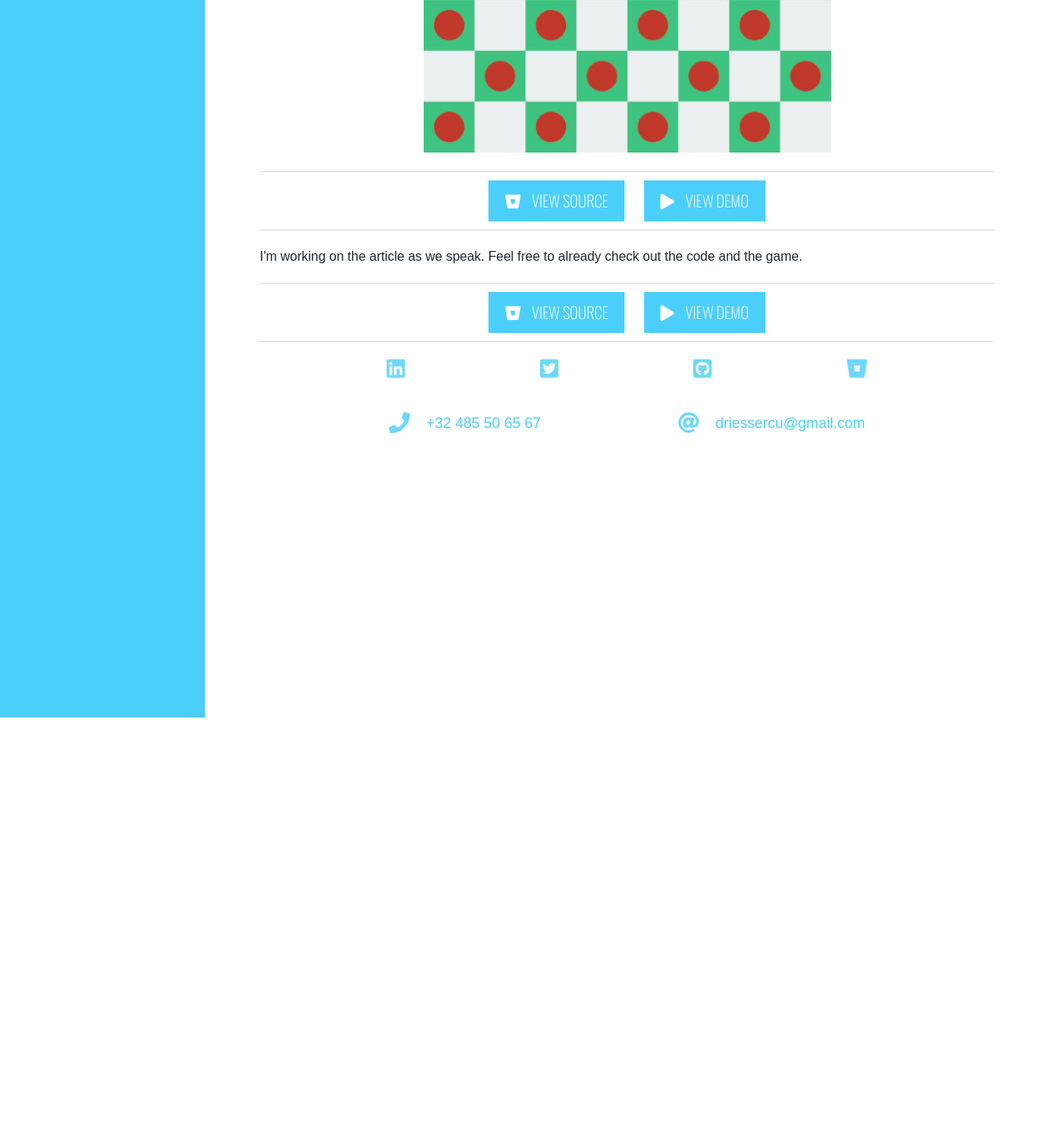
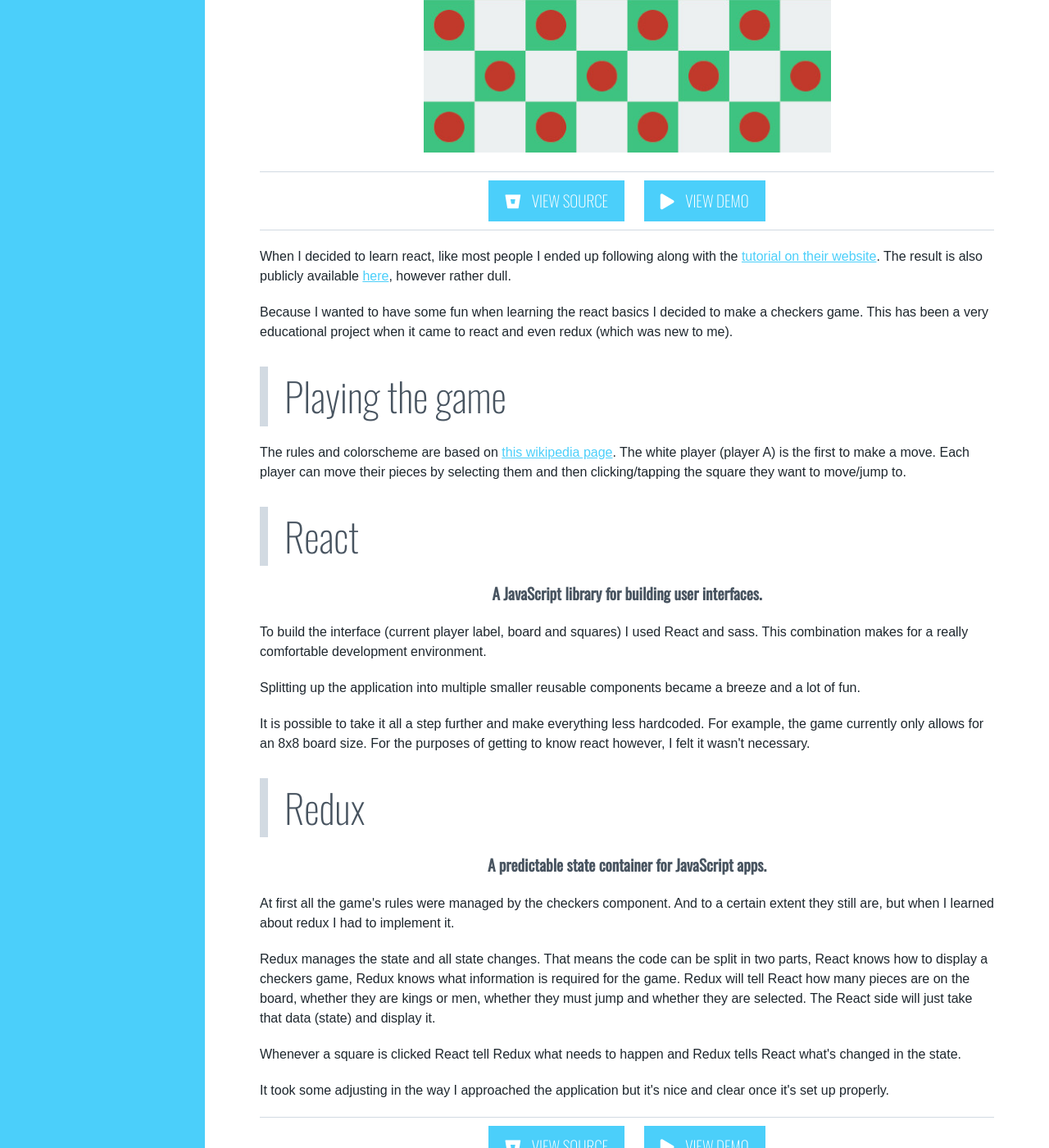
Before and after one commit to SDries/SDries.github.io, a Jekyll site: the page built from _posts/2019-02-08-react-checkers.html, in a window 1280 px wide and 1400 px high, scrolled down 525 px. Shown: the whole window at 82% size. Built offline with Jekyll 4.4.1, drawn with Linux system fonts in a browser that asks for light colours; nearby versions of some CDN libraries; some of the changed text lies outside the part shown.

Commit message:
Wrote react-checkers article

```diff
--- a/_posts/2019-02-08-react-checkers.html
+++ b/_posts/2019-02-08-react-checkers.html
@@ -1,11 +1,47 @@
 ---
 title: Checkers
 thumbnail: -SITE_URL-/images/react-checkers.jpg
-excerpt: "(Coming soon) A checkers game made using React."
+excerpt: "A checkers game made using React and Redux."
 # githublink: "#"
 bitbucketlink: "https://bitbucket.org/Dries_Sercu/react-checkers"
 demolink: "https://sdries-react-checkers.herokuapp.com/"
 ---
 <p>
-	I'm working on the article as we speak. Feel free to already check out the code and the game.
+	When I decided to learn react, like most people I ended up following along with the <a href="https://reactjs.org/tutorial/tutorial.html" target="_blank">tutorial on their website</a>. The result is also publicly available <a href="https://bitbucket.org/Dries_Sercu/react-tutorial-tic-tac-toe" target="_blank">here</a>, however rather dull.
 </p>
+<p>
+	Because I wanted to have some fun when learning the react basics I decided to make a checkers game.
+	This has been a very educational project when it came to react and even redux (which was new to me).
+</p>
+<h2>Playing the game</h2>
+<p>
+	The rules and colorscheme are based on <a href="https://en.wikipedia.org/wiki/Draughts" target="_blank">this wikipedia page</a>.
+	The white player (player A) is the first to make a move.
+	Each player can move their pieces by selecting them and then clicking/tapping the square they want to move/jump to.
+</p>
+<h2>React</h2>
+<p class="quote">A JavaScript library for building user interfaces.</p>
+<p>
+	To build the interface (current player label, board and squares) I used React and sass.
+	This combination makes for a really comfortable development environment.
+</p>
+<p>
+	Splitting up the application into multiple smaller reusable components became a breeze and a lot of fun.
+</p>
+<p>
+	It is possible to take it all a step further and make everything less hardcoded. For example, the game currently only allows for an 8x8 board size. For the purposes of getting to know react however, I felt it wasn't necessary.
+</p>
+<h2>Redux</h2>
+<p class="quote">A predictable state container for JavaScript apps.</p>
+<p>
+	At first all the game's rules were managed by the checkers component. And to a certain extent they still are, but when I learned about redux I had to implement it.
+</p>
+<p>
+	Redux manages the state and all state changes. That means the code can be split in two parts, React knows how to display a checkers game, Redux knows what information is required for the game. Redux will tell React how many pieces are on the board, whether they are kings or men, whether they must jump and whether they are selected. The React side will just take that data (state) and display it.
+</p>
+<p>
+	Whenever a square is clicked React tell Redux what needs to happen and Redux tells React what's changed in the state.
+</p>
+<p>
+	It took some adjusting in the way I approached the application but it's nice and clear once it's set up properly.
+</p>
```
Also changed, not shown: _scss/mixin.scss (line endings or trailing spaces).
